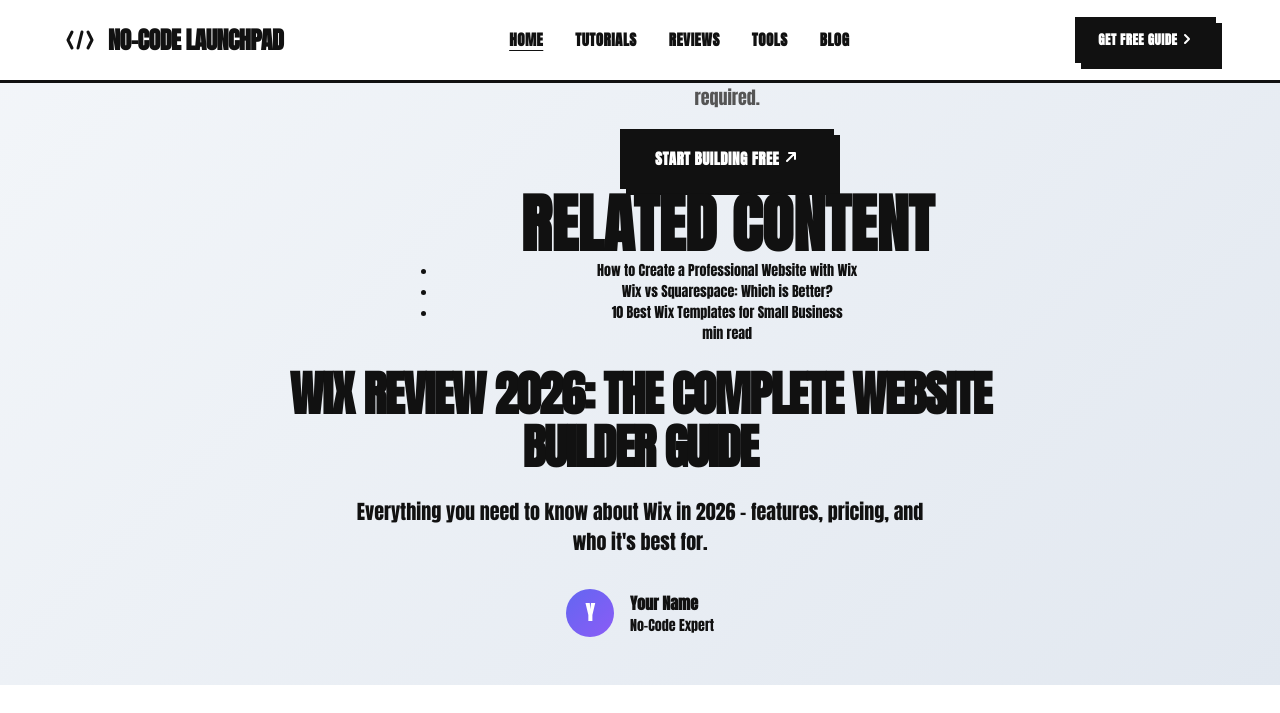
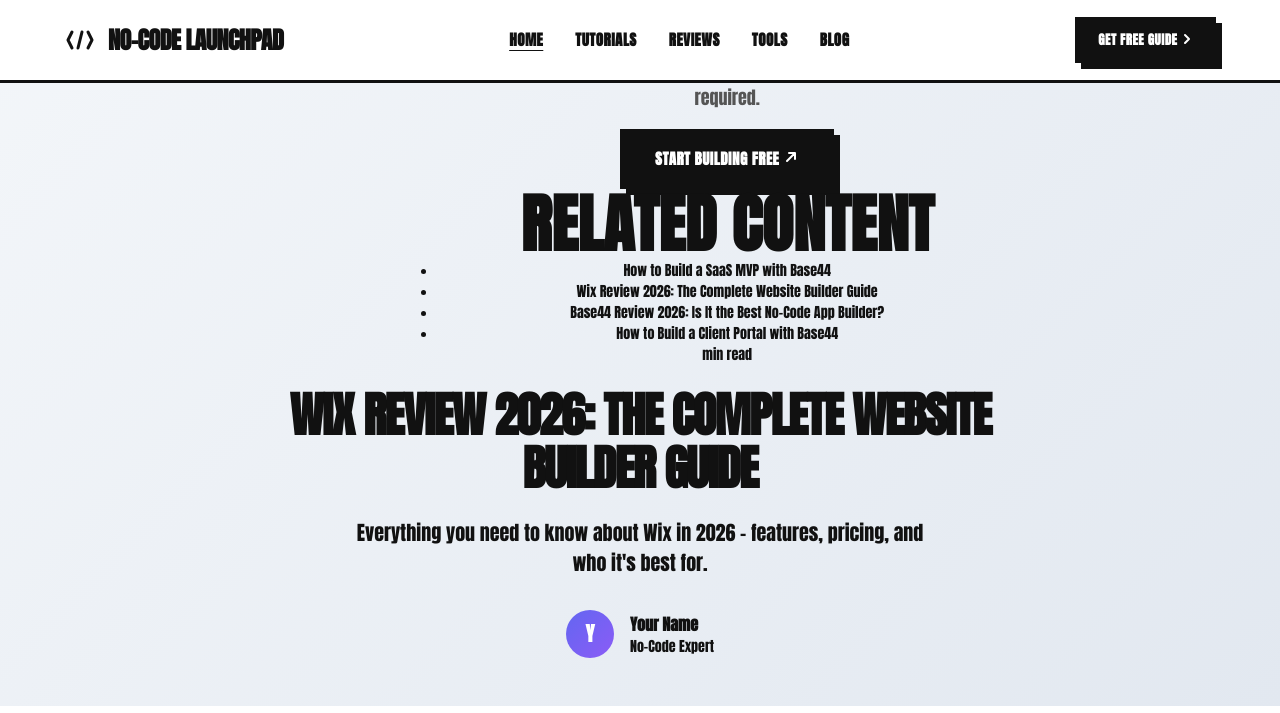
Before and after one commit to Chanw0w/nocode-launchpad, a Jekyll site: the page built from _posts/2026-09-03-wix-review.md, in a window 1280 px wide and 900 px high, scrolled down 651 px, cut to the strip 0-713 px from the top of the window. Built offline with Jekyll 4.4.1, drawn with Linux system fonts in a browser that asks for light colours; some of the changed text lies outside the part shown.

Commit message:
Phase 4: Fix existing blog post cross-references
- wix-review.md: point Related Content to actual posts (build-saas-mvp-base44, wix-review, base44-review, build-client-portal-base44)
- base44-review.md: point Related Tutorials to actual posts (all 4 existing Base44 posts)
- build-saas-mvp-base44.md: point Related Tutorials to actual posts (base44-review, calculator, portal, validator)
- All internal links now use relative_url filter

```diff
--- a/_posts/2026-09-03-wix-review.md
+++ b/_posts/2026-09-03-wix-review.md
@@ -39,6 +39,7 @@ For small businesses, freelancers, and anyone who values ease-of-use over maximu
 
 ## Related Content
 
-- [How to Create a Professional Website with Wix](/tutorials/create-professional-website-wix)
-- [Wix vs Squarespace: Which is Better?](/blog/wix-vs-squarespace)
-- [10 Best Wix Templates for Small Business](/blog/best-wix-templates-small-business)
+- [How to Build a SaaS MVP with Base44]({{ '/build-saas-mvp-base44/' | relative_url }})
+- [Wix Review 2026: The Complete Website Builder Guide]({{ '/wix-review/' | relative_url }})
+- [Base44 Review 2026: Is It the Best No-Code App Builder?]({{ '/base44-review/' | relative_url }})
+- [How to Build a Client Portal with Base44]({{ '/build-client-portal-base44/' | relative_url }})
```
Also changed, not shown: _posts/2026-09-02-build-saas-mvp-base44.md (+4 -3 lines), _posts/2026-09-04-base44-review.md (+4 -3 lines).
